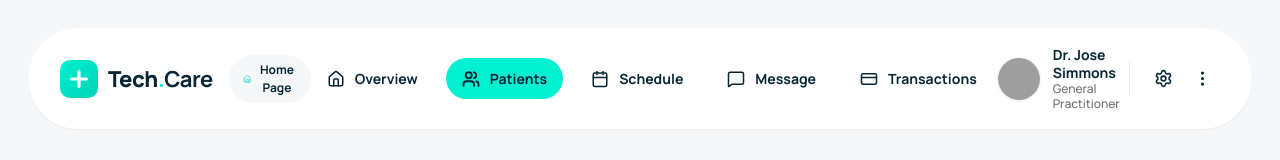
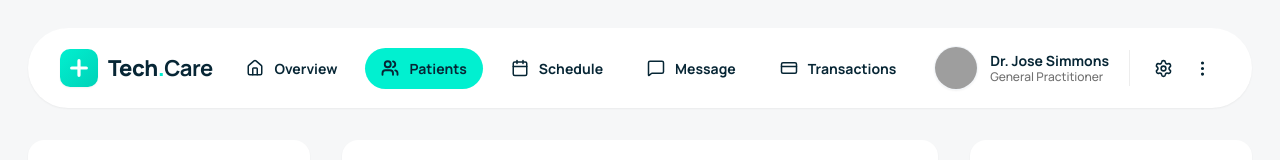
Before and after one commit to bikram73/Tech_Care, a React (Vite) app: page / in a window 1280 px wide. Both pictures are taken after a click on the button "Launch Dashboard". Shown: the top 160 px of the page. Built offline with nearby package versions, Linux system fonts and the light colour scheme; no server answers; grey boxes are pictures that could not be loaded.

Commit message:
first commit

```diff
--- a/src/components/Header.tsx
+++ b/src/components/Header.tsx
@@ -49,23 +49,11 @@ export const Header: React.FC<HeaderProps> = ({ activeTab, setActiveTab, onGoToH
         </div>
       )}
 
-      {/* Brand Logo & Home Switcher */}
-      <div className="flex items-center gap-4">
+      {/* Brand Logo */}
+      <div className="flex items-center">
         <div className="flex items-center cursor-pointer" onClick={onGoToHome || (() => setActiveTab('patients'))}>
           <TechCareLogo />
         </div>
-
-        {onGoToHome && (
-          <button
-            type="button"
-            onClick={onGoToHome}
-            className="hidden sm:inline-flex items-center gap-1.5 px-3.5 py-1.5 rounded-full bg-[#F6F7F8] hover:bg-[#E6E9EC] text-[12px] font-bold text-[#072635] transition cursor-pointer"
-            title="Return to Home Page"
-          >
-            <Home className="w-3.5 h-3.5 text-[#00D9C6]" />
-            <span>Home Page</span>
-          </button>
-        )}
       </div>
 
       {/* Center Nav Links */}
```
